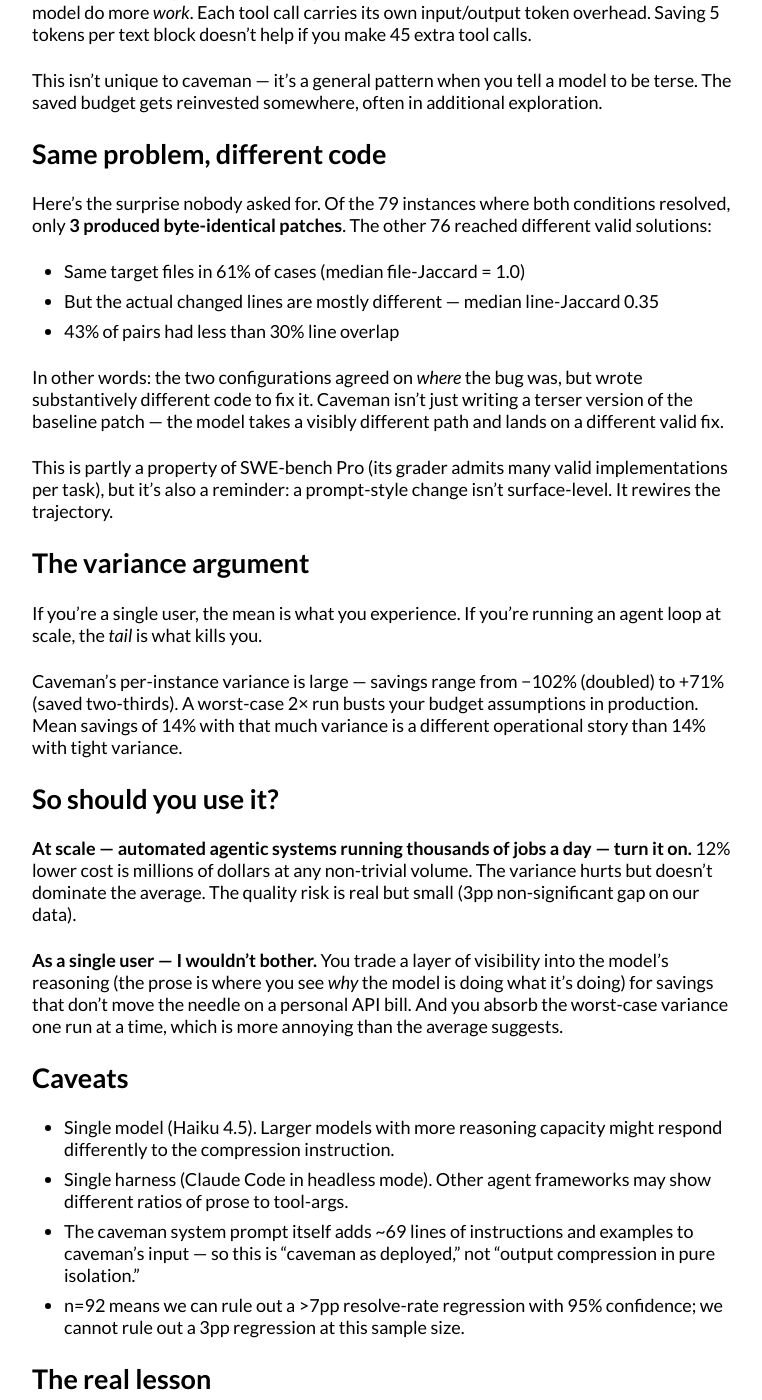
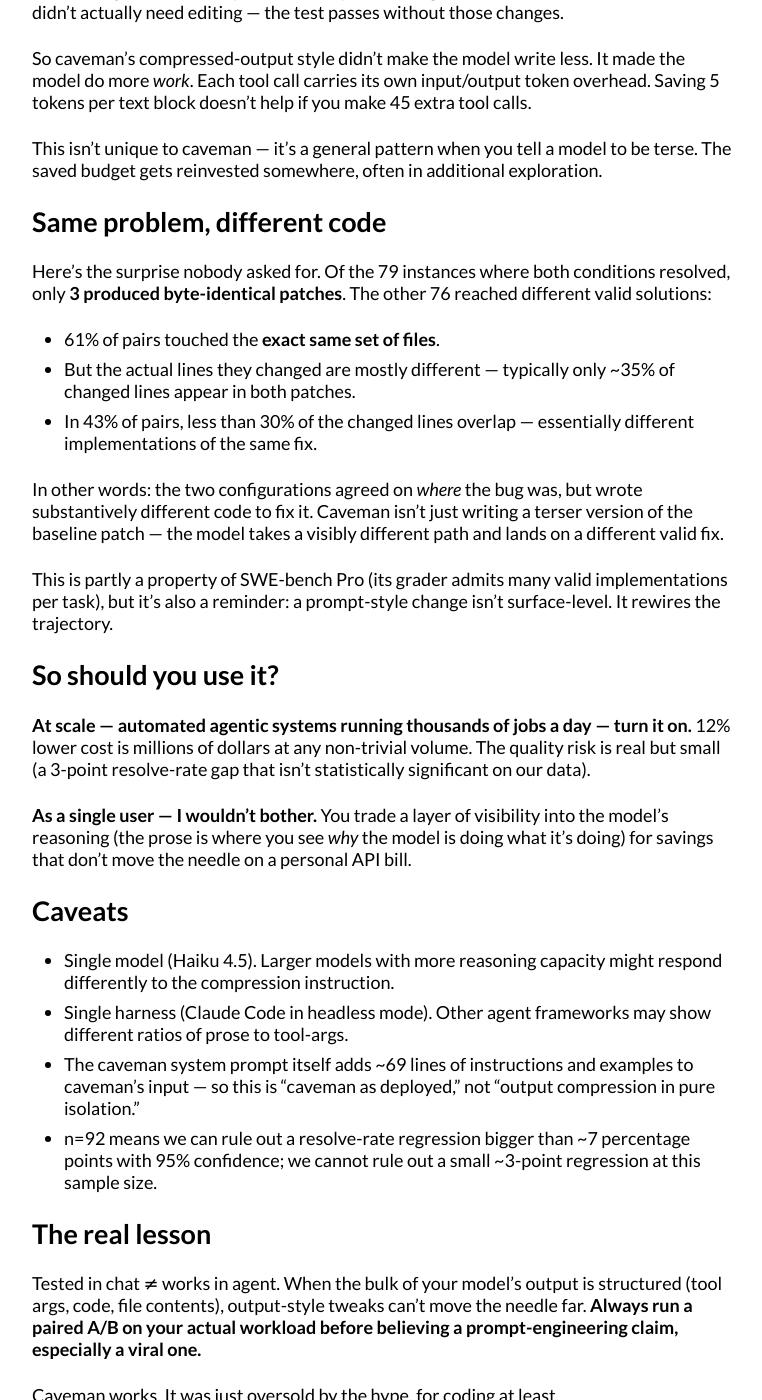
Before and after one commit to ncvgl/ncvgl.github.io, a Jekyll site: the page built from _posts/2026-04-21-caveman-prompt-tested.md, in a window 1280 px wide and 1400 px high, scrolled down 3160 px. Shown: the whole window, without its empty margins (258-1020 px from the left). Built offline with Jekyll 4.4.1, drawn with Linux system fonts in a browser that asks for light colours; some of the changed text lies outside the part shown.

Commit message:
Clean up caveman post: top repo link, drop variance section, drop jargon

```diff
--- a/_posts/2026-04-21-caveman-prompt-tested.md
+++ b/_posts/2026-04-21-caveman-prompt-tested.md
@@ -8,6 +8,8 @@
 ---
 
 <img src="/assets/images/caveman-mosaic.png" alt="Mosaic of 731 SWE-bench Pro Public instances ordered by difficulty. Each cell is split horizontally — top half = baseline, bottom half = caveman. Green = resolved, red = failed, gray = not tested. Our 101-instance frontier band appears as a colored stripe across the gray." style="max-width: 600px; width: 100%; height: auto; display: block; margin: 20px auto;">
+
+**Repo with all data, patches, and session transcripts:** [github.com/ncvgl/does-caveman-kill-claude](https://github.com/ncvgl/does-caveman-kill-claude)
 
 40,000 people starred the [caveman prompt](https://github.com/JuliusBrussee/caveman). It promises **65% token savings** by making LLMs talk like cavemen — *"why use many token when few token do trick."* Catchy, viral, fun.
 
@@ -78,40 +80,29 @@
 
 Here's the surprise nobody asked for. Of the 79 instances where both conditions resolved, only **3 produced byte-identical patches**. The other 76 reached different valid solutions:
 
-- Same target files in 61% of cases (median file-Jaccard = 1.0)
-- But the actual changed lines are mostly different — median line-Jaccard 0.35
-- 43% of pairs had less than 30% line overlap
+- 61% of pairs touched the **exact same set of files**.
+- But the actual lines they changed are mostly different — typically only ~35% of changed lines appear in both patches.
+- In 43% of pairs, less than 30% of the changed lines overlap — essentially different implementations of the same fix.
 
 In other words: the two configurations agreed on *where* the bug was, but wrote substantively different code to fix it. Caveman isn't just writing a terser version of the baseline patch — the model takes a visibly different path and lands on a different valid fix.
 
 This is partly a property of SWE-bench Pro (its grader admits many valid implementations per task), but it's also a reminder: a prompt-style change isn't surface-level. It rewires the trajectory.
 
-## The variance argument
-
-If you're a single user, the mean is what you experience. If you're running an agent loop at scale, the *tail* is what kills you.
-
-Caveman's per-instance variance is large — savings range from −102% (doubled) to +71% (saved two-thirds). A worst-case 2× run busts your budget assumptions in production. Mean savings of 14% with that much variance is a different operational story than 14% with tight variance.
-
 ## So should you use it?
 
-**At scale — automated agentic systems running thousands of jobs a day — turn it on.** 12% lower cost is millions of dollars at any non-trivial volume. The variance hurts but doesn't dominate the average. The quality risk is real but small (3pp non-significant gap on our data).
+**At scale — automated agentic systems running thousands of jobs a day — turn it on.** 12% lower cost is millions of dollars at any non-trivial volume. The quality risk is real but small (a 3-point resolve-rate gap that isn't statistically significant on our data).
 
-**As a single user — I wouldn't bother.** You trade a layer of visibility into the model's reasoning (the prose is where you see *why* the model is doing what it's doing) for savings that don't move the needle on a personal API bill. And you absorb the worst-case variance one run at a time, which is more annoying than the average suggests.
+**As a single user — I wouldn't bother.** You trade a layer of visibility into the model's reasoning (the prose is where you see *why* the model is doing what it's doing) for savings that don't move the needle on a personal API bill.
 
 ## Caveats
 
 - Single model (Haiku 4.5). Larger models with more reasoning capacity might respond differently to the compression instruction.
 - Single harness (Claude Code in headless mode). Other agent frameworks may show different ratios of prose to tool-args.
 - The caveman system prompt itself adds ~69 lines of instructions and examples to caveman's input — so this is "caveman as deployed," not "output compression in pure isolation."
-- n=92 means we can rule out a >7pp resolve-rate regression with 95% confidence; we cannot rule out a 3pp regression at this sample size.
+- n=92 means we can rule out a resolve-rate regression bigger than ~7 percentage points with 95% confidence; we cannot rule out a small ~3-point regression at this sample size.
 
 ## The real lesson
 
 Tested in chat ≠ works in agent. When the bulk of your model's output is structured (tool args, code, file contents), output-style tweaks can't move the needle far. **Always run a paired A/B on your actual workload before believing a prompt-engineering claim, especially a viral one.**
 
 Caveman works. It was just oversold by the hype, for coding at least.
-
----
-
-**Full data, every patch, every session transcript, reproducible at**
-[github.com/ncvgl/does-caveman-kill-claude](https://github.com/ncvgl/does-caveman-kill-claude)
```
